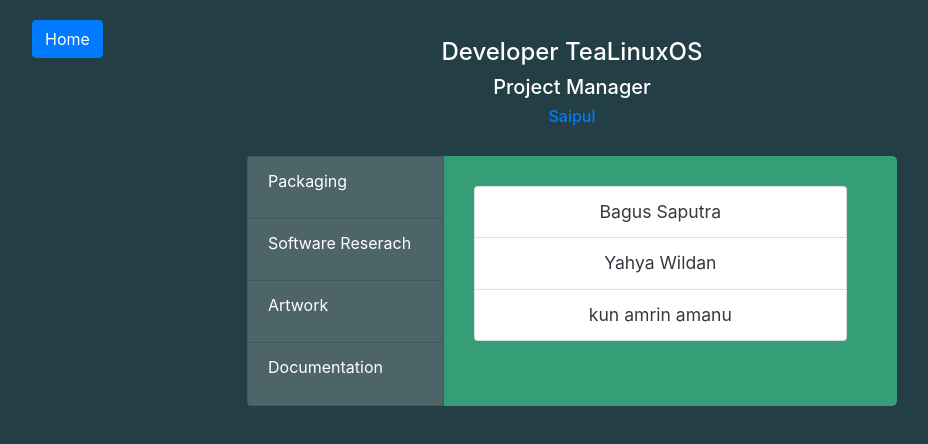
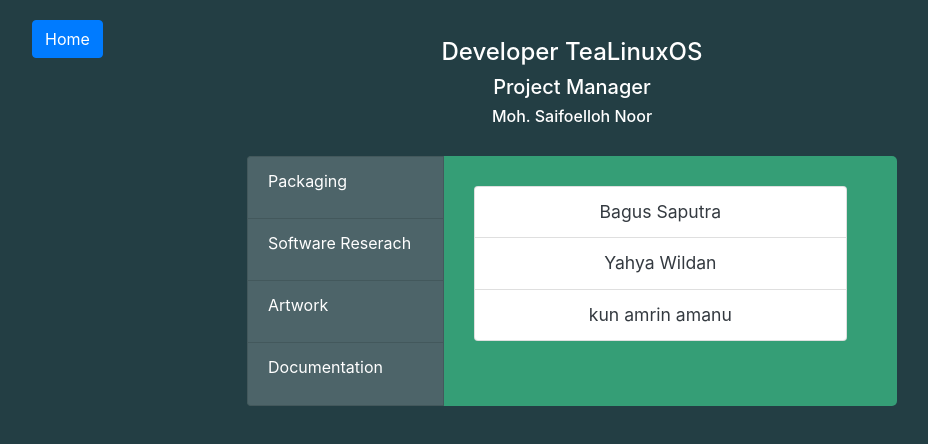
Before and after one commit to saifoelloh/about-tealinuxos, a React (Create React App) app: page /#/credit in a window 1280 px wide. Shown: the top 444 px of the page, without its empty margins (68-996 px from the left). Built offline with nearby package versions, Linux system fonts and the light colour scheme.

Commit message:
change pm name and method

```diff
--- a/src/components/Credit.jsx
+++ b/src/components/Credit.jsx
@@ -24,7 +24,6 @@
       daftar: this.state.listDeveloper[id]
     })
   }
-
   render() {
     return (
       <div style={{ height: '100vh' }}>
@@ -34,7 +33,9 @@
             <span className="text-center text-white">
               <h4>Developer TeaLinuxOS</h4>
               <h5>Project Manager</h5>
-              <h6><a href="">Saipul</a></h6>
+              <h6 onClick={()=>{
+                window.open('https://github.com/saifoelloh')
+              }}>Moh. Saifoelloh Noor</h6>
             </span>
           </div>
           <div className="devList justify-content-center">
@@ -55,7 +56,6 @@
                         return (<ListGroupItem key={key}
                           className="text-dark"
                           onClick={()=>{
-                          console.log(datum)
                           window.open(datum.link)
                         }}>{datum.name}</ListGroupItem>);
                       })}
```
